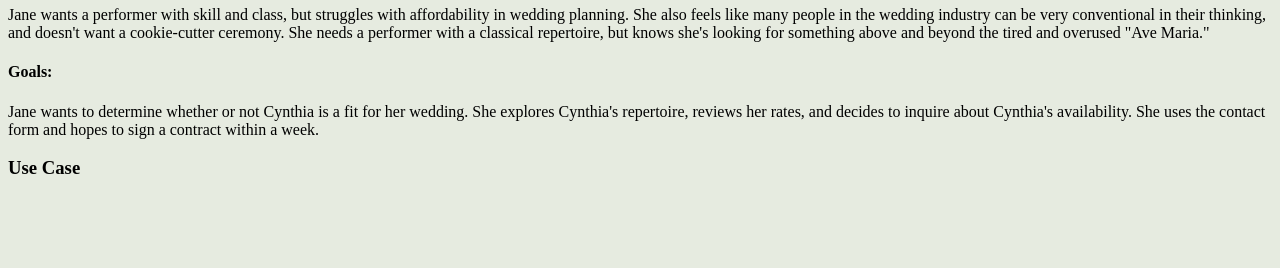
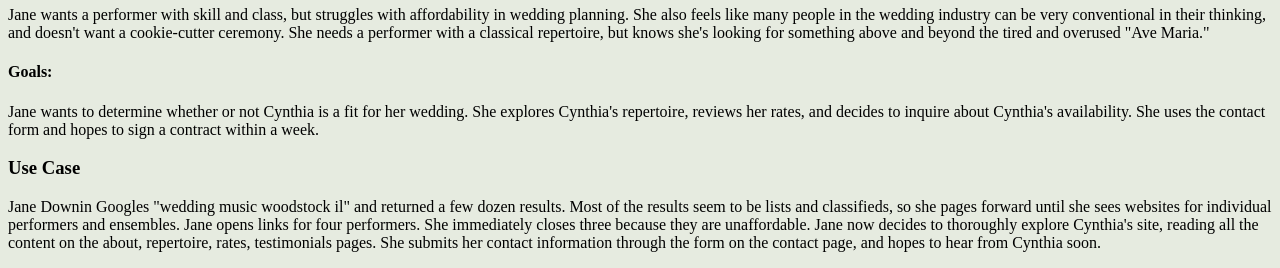
Before and after one commit to kate-mcgaughey/cynthia, a PHP site: page /public_html/documentation/milestone-1.php in a window 1280 px wide. Shown: the part 739-1007 px from the top of the page. Before the commit the page ends 913 px from the top, so only its background shows below. Run offline with PHP 8.4, Linux system fonts and the light colour scheme.

Commit message:
Updated use case

```diff
--- a/public_html/documentation/milestone-1.php
+++ b/public_html/documentation/milestone-1.php
@@ -26,9 +26,7 @@
 
 				<h4>Age: 28</h4>
 
-				<h4>Profession:</h4>
-
-					<p>Jane is a registered nurse at Centegra Memorial Medical Center, the local hospital. She works in the heart and vascular ICU. Jane is a deeply caring person who forms close relationships with the patients she sees repeatedly, such as who are in treatment for COPD. Though not humorless, Jane could be described as serious. In her free time, she goes on nature walks with her family and friends, and volunteers at church and for the Animal Humane Society.</p>
+				<h4>Profession:</h4><p>Jane is a registered nurse at Centegra Memorial Medical Center, the local hospital. She works in the heart and vascular ICU. Jane is a deeply caring person who forms close relationships with the patients she sees repeatedly, such as who are in treatment for COPD. Though not humorless, Jane could be described as serious. In her free time, she goes on nature walks with her family and friends, and volunteers at church and for the Animal Humane Society.</p>
 
 				<h4>Technology:</h4>
 
@@ -48,6 +46,6 @@
 
 			<h3>Use Case</h3>
 
-				<p></p>
+				<p>Jane Downin Googles "wedding music woodstock il" and returned a few dozen results. Most of the results seem to be lists and classifieds, so she pages forward until she sees websites for individual performers and ensembles. Jane opens links for four performers. She immediately closes three because they are unaffordable. Jane now decides to thoroughly explore Cynthia's site, reading all the content on the about, repertoire, rates, testimonials pages. She submits her contact information through the form on the contact page, and hopes to hear from Cynthia soon.</p>
 		</body>
 	</html>
```
